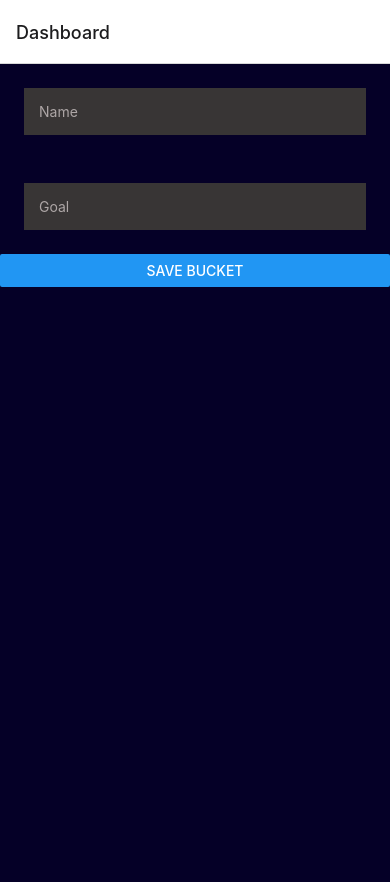
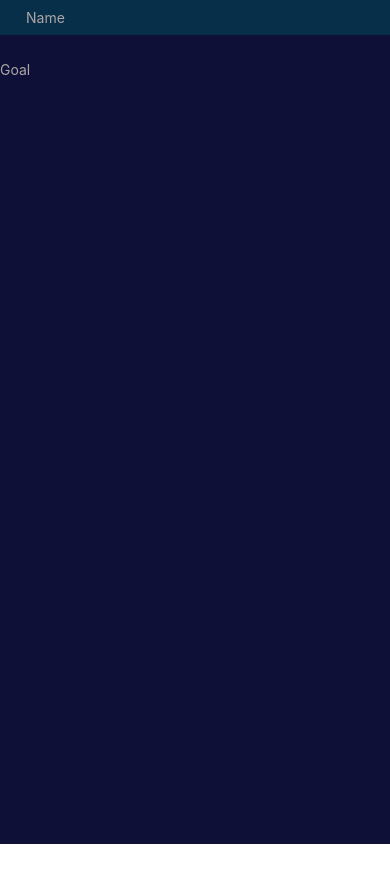
Before and after one commit to AtanasovCode/bucket-bank-native, a React Native app: screen /Input in a window 390 px wide. Shown: the top 882 px of the page. After the commit the page ends 844 px from the top, so only its background shows below. Built offline with nearby package versions, Linux system fonts and the light colour scheme.

Commit message:
created Input route

```diff
--- a/App.js
+++ b/App.js
@@ -2,7 +2,9 @@ import React from "react";
 import { NavigationContainer } from "@react-navigation/native";
 import { createNativeStackNavigator } from "@react-navigation/native-stack";
 
+//importing routes
 import Dashboard from "./routes/Dashboard";
+import Input from "./routes/Input";
 
 const Stack = createNativeStackNavigator();
 
@@ -14,6 +16,16 @@ const App = () => {
         <Stack.Screen
           name="Dashboard"
           component={Dashboard}
+          options={{
+            headerShown: false,
+          }}
+        />
+        <Stack.Screen
+          name="Input"
+          component={Input}
+          options={{
+            headerShown: false,
+          }}
         />
       </Stack.Navigator>
     </NavigationContainer>
--- a/Colors.js
+++ b/Colors.js
@@ -1,5 +1,5 @@
 const theme = {
-    'background': "#050027",
+    'background': "#0E1038",
     'inactive': "#082f49",
     'accent': "#53C1FF",
     'white': "#EBEDF0",
--- a/components/dashboard/DashboardItem.jsx
+++ b/components/dashboard/DashboardItem.jsx
@@ -1,5 +1,5 @@
 import React from 'react';
-import { View, Text, TouchableOpacity, StyleSheet } from 'react-native';
+import { View, Text, TouchableHighlight, StyleSheet } from 'react-native';
 import { formatMoney, formatName } from '../Utils';
 import { theme } from '../../Colors';
 
@@ -23,7 +23,7 @@ const DashboardItem = ({
     }
 
     return (
-        <TouchableOpacity
+        <TouchableHighlight
             style={styles.container}
             onPress={() => {
                 saveID(id)
@@ -44,7 +44,7 @@ const DashboardItem = ({
                     {formatMoney(saved)} $
                 </Text>
             </View>
-        </TouchableOpacity>
+        </TouchableHighlight>
     );
 };
 
--- a/routes/Dashboard.jsx
+++ b/routes/Dashboard.jsx
@@ -22,8 +22,6 @@ const Dashboard = () => {
 
     const [loading, setLoading] = useState(true);
     const [buckets, setBuckets] = useState([]);
-    const [name, setName] = useState("");
-    const [goal, setGoal] = useState("");
 
     const saveData = async (value) => {
         try {
@@ -82,32 +80,6 @@ const Dashboard = () => {
 
     return (
         <View style={[styles.container, { backgroundColor: theme.background, minHeight: height, width: width }]}>
-            <TextInput
-                style={{ padding: 15, color: "#fff", backgroundColor: "#383535", margin: 24, }}
-                value={name}
-                placeholder="Name"
-                placeholderTextColor={"#ada6a6"}
-                onChangeText={(value) => {
-                    setName(value)
-                }}
-            />
-            <TextInput
-                style={{ padding: 15, color: "#fff", backgroundColor: "#383535", margin: 24, }}
-                value={goal}
-                placeholder="Goal"
-                placeholderTextColor={"#ada6a6"}
-                onChangeText={(value) => {
-                    setGoal(value)
-                }}
-            />
-
-            <Button
-                title="Save Bucket"
-                onPress={() => {
-                    saveBucket(name, goal)
-                }}
-            />
-
             <View>
                 {
                     loading ?
--- /dev/null
+++ b/routes/Input.jsx
@@ -0,0 +1,51 @@
+import React from "react";
+import { useState } from "react";
+import { View, Text, TextInput, TouchableHighlight } from "react-native";
+import { StyleSheet, Dimensions, } from "react-native";
+import AsyncStorage from "@react-native-async-storage/async-storage";
+import { theme } from "../Colors";
+
+const Input = ({
+    navigation,
+}) => {
+
+    const [name, setName] = useState("");
+    const [goal, setGoal] = useState("");
+
+    return (
+        <View style={[styles.container, { backgroundColor: theme.background }]}>
+            <TextInput
+                style={[styles.input, { backgroundColor: theme.inactive }]}
+                value={name}
+                placeholder="Name"
+                placeholderTextColor={"#ada6a6"}
+                onChangeText={(value) => {
+                    setName(value)
+                }}
+            />
+            <TextInput
+                value={goal}
+                placeholder="Goal"
+                placeholderTextColor={"#ada6a6"}
+                onChangeText={(value) => {
+                    setGoal(value)
+                }}
+            />
+        </View>
+    );
+}
+
+const styles = StyleSheet.create({
+    container: {
+        flex: 1,
+    },
+    input: {
+        padding: 9,
+        paddingLeft: 26,
+        paddingRight: 26,
+        color: "#fff",
+        marginBottom: 26,
+    },
+})
+
+export default Input;
```
Also changed, not shown: assets/logo.svg (added).
